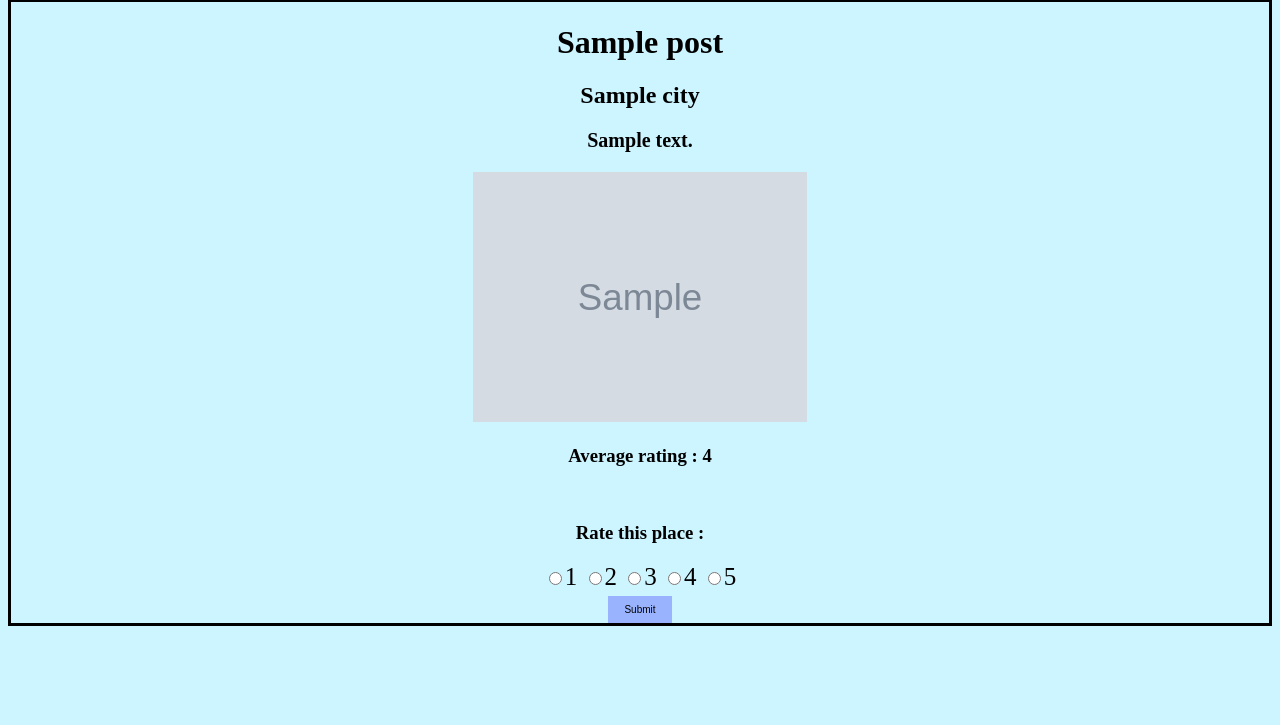
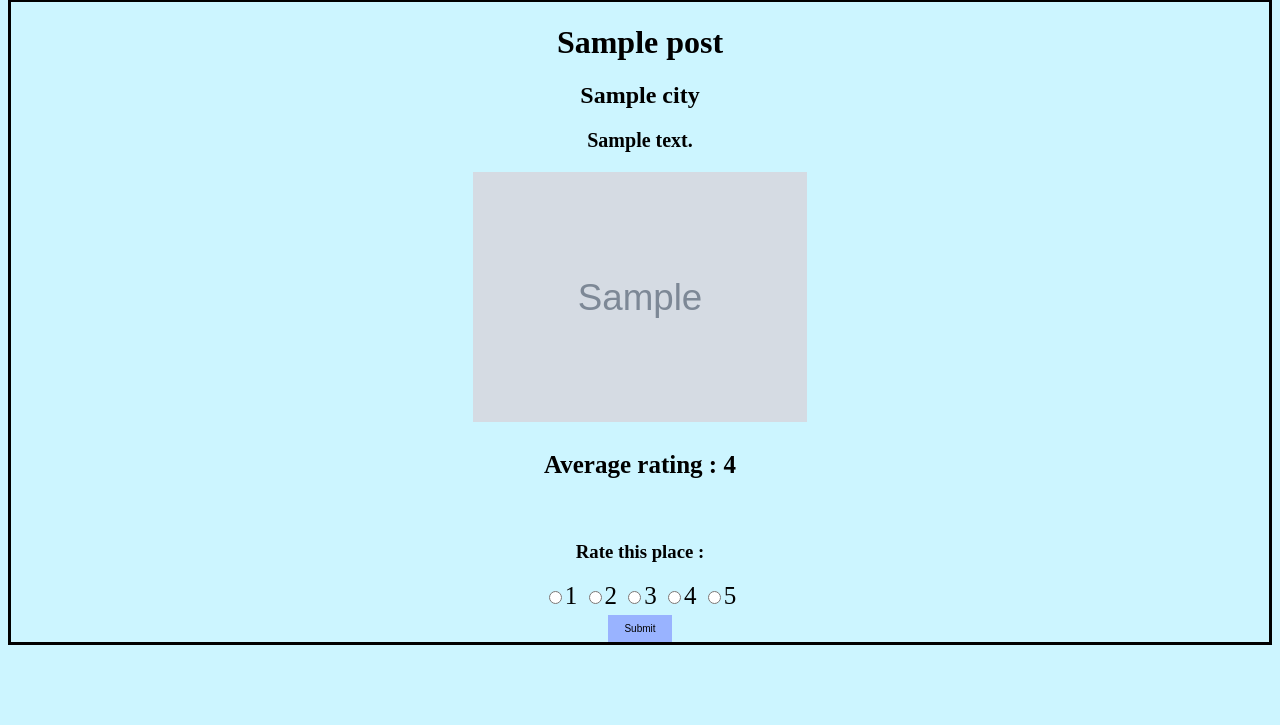
Before and after one commit to shira18-meet/PersonalProjectY2, a Flask app: template templates/feed.html in a window 1280 px wide. Shown: the part 623-1348 px from the top of the page. Before the commit the page ends 1249 px from the top, so only its background shows below. Run offline with Flask 2, Linux system fonts and the light colour scheme; the template is opened without the code that fills it: most values are stand-ins (such as "Sample title", 1, 10 or a date in 2020); grey boxes marked "Sample" are stand-in pictures; some web fonts are replaced.

Commit message:
little font sizes

```diff
--- a/templates/feed.html
+++ b/templates/feed.html
@@ -46,7 +46,8 @@
   <h2>{{post.city}}</h2>
   <h3 style="font-size: 20px;">{{post.text}}</h3>
   <img src="{{post.img_url}}" style="max-width: 500px; max-height: 250px ">
-  <h3>Average rating : {{post.av_rating}}</h3>
+  <br>
+  <h3 style="font-size: 25px;">Average rating : {{post.av_rating}}</h3>
   <br><h3>Rate this place :</h3>
 <!-- <input type="text" name="p_id"  value="{{post.id}}"> -->
   <form action="{{url_for('rate',post_id=post.id)}} " method='POST' style="font-size: 25px" >
```
